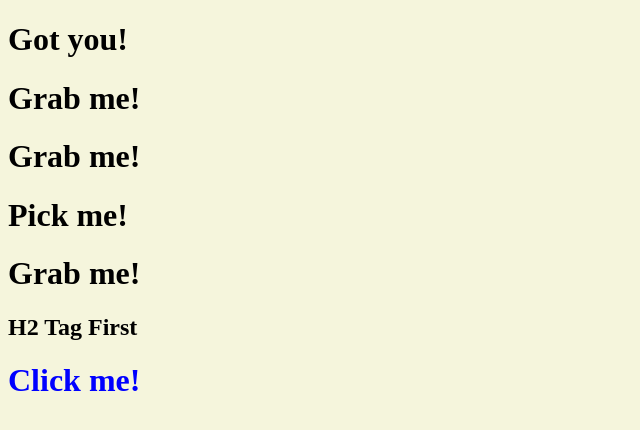
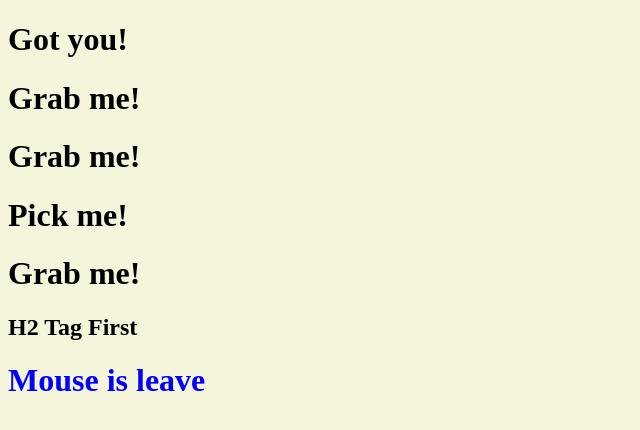
Before and after one commit to taewonh/Practice-Vanilla.JS, a plain HTML site: page interactive/index.html in a window 1280 px wide. Both pictures are taken after a click on the element "Click me!". Shown: the whole page, without its empty margins (0-640 px from the left). Drawn offline with Linux system fonts and the light colour scheme.

Commit message:
study: event second

```diff
--- a/interactive/app.js
+++ b/interactive/app.js
@@ -62,9 +62,26 @@ console.log("first H2 Tag", firstH2);
  * 여기서는 해당 태그에 클릭 이벤트가 발생하면,
  * 해당 태그 글자의 색상을 파란색으로 변경한다.
  */
-const eventElement1 = document.querySelector("#eventElement1");
-function handleEventElement1Click() {
-    eventElement1.style.color = "blue";
+const eventElement = document.querySelector("#eventElement");
+
+function handleEventElementClick() {
+    eventElement.style.color = "blue";
     alert("Change Color!");
 }
-eventElement1.addEventListener("click", handleEventElement1Click);
+eventElement.addEventListener("click", handleEventElementClick);
+
+/**
+ * mouseenter, mouseleave 이벤트를 추가한다.
+ * 이벤트 목록은 console.dir(element)로 출력한 목록 중
+ * on~~ 형태가 붙은 항목들이며 해당 항목에서 on을 제거해서
+ * eventListener에 argument로 전달한다.
+ */
+function handleEventElementEnter() {
+    eventElement.innerText = "Mouse is here!";
+}
+
+function handleEventElementLeave() {
+    eventElement.innerText = "Mouse is leave";
+}
+eventElement.addEventListener("mouseenter", handleEventElementEnter);
+eventElement.addEventListener("mouseleave", handleEventElementLeave);
--- a/interactive/index.html
+++ b/interactive/index.html
@@ -17,7 +17,7 @@
         <h2>H2 Tag First</h2>
     </div>
 
-    <h1 id="eventElement1">Click me!</h1>
+    <h1 id="eventElement">Click me!</h1>
     <script src="app.js"></script>
     <!--title 태그를 app.js가 제어하고 있으므로 script는 h1 태그 아래 작성 -->
 </body>
```
